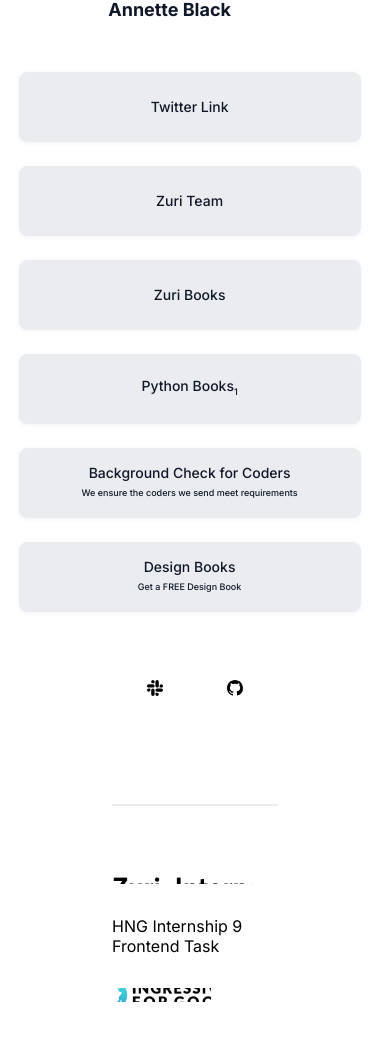
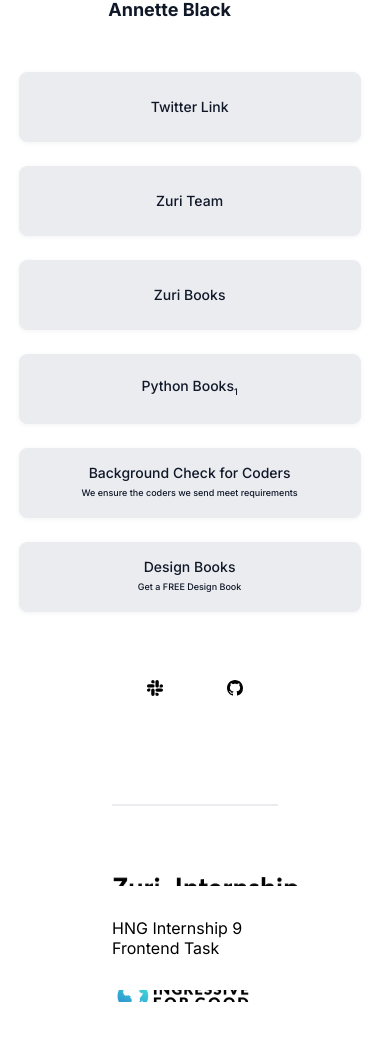
Before and after one commit to Don-Alvin/Zuri-Frontend, a React (Vite) app in the folder Stage-one/: page / in a window 390 px wide. Shown: the part 180-1220 px from the top of the page. Built offline with nearby package versions, Linux system fonts and the light colour scheme.

Commit message:
Footer Images

```diff
--- a/Stage-one/src/components/Footer/Footer.css
+++ b/Stage-one/src/components/Footer/Footer.css
@@ -25,12 +25,12 @@
 	background-image: url("../../assets/Zuri.Internship_Logo.png");
 	background-repeat: no-repeat;
 	width: 187px;
-	height: 32px;
+	height: 34px;
 }
 
 .footer__img-2 {
 	width: 132px;
-	height: 32px;
+	height: 34px;
 	background-image: url("../../assets/I4G.png");
 	background-repeat: no-repeat;
 	background-position: center;
@@ -58,12 +58,12 @@
 	}
 
 	.footer__img-1 {
-		width: 140px;
-		height: 24px;
+		width: 187px;
+		height: 35px;
 	}
 
 	.footer__img-2 {
-		width: 99px;
-		height: 24px;
+		width: 140px;
+		height: 27px;
 	}
 }
```
